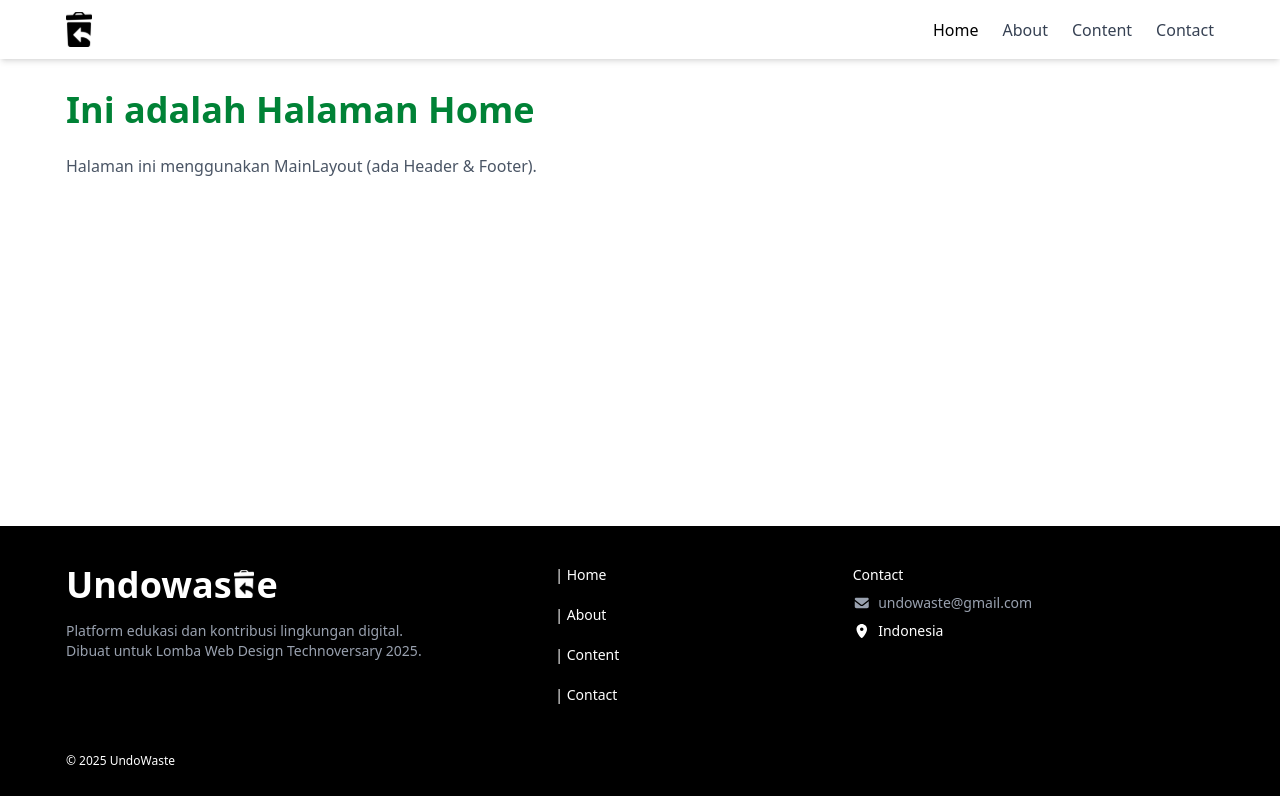
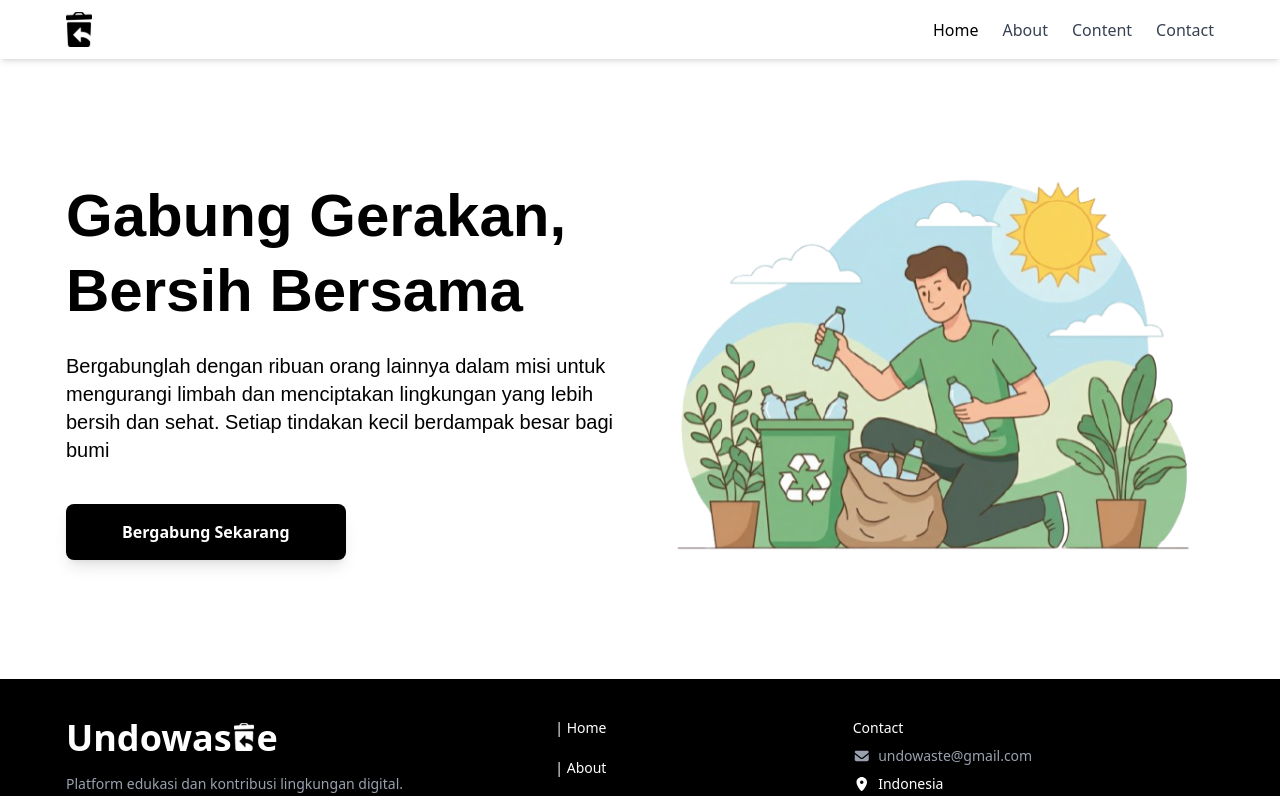
Before and after one commit to AkbarFelda/undowaste, a React (Vite) app: page /home in a window 1280 px wide. Shown: the top 796 px of the page. Built offline with nearby package versions, Linux system fonts and the light colour scheme.

Commit message:
style:[AF] Add TrashHero image and update Home page layout

```diff
--- a/src/assets/index.js
+++ b/src/assets/index.js
@@ -2,6 +2,7 @@ import BlobL from './icons/BlobL.svg';
 import BlobR from './icons/BlobR.svg';
 import Icon404 from './icons/404.svg';
 import UndowasteLogo from './icons/UndowasteLogo.svg';
+import TrashHero from './images/Trash.svg';
 
 
 export {
@@ -9,4 +10,5 @@ export {
   BlobR,
   Icon404,
   UndowasteLogo,
+  TrashHero
 };
--- a/src/pages/Home.jsx
+++ b/src/pages/Home.jsx
@@ -1,15 +1,32 @@
-import React from 'react';
+import React from "react";
+import { TrashHero } from "../assets";
 
 function Home() {
   return (
-    <div className=" bg-white min-h-full">
-      <h1 className="text-4xl font-extrabold text-green-700 mb-6">
-        Ini adalah Halaman Home
-      </h1>
-      <p className="text-gray-600 mb-8">
-        Halaman ini menggunakan MainLayout (ada Header & Footer).
-      </p>
+    <div className="bg-white min-h-full py-12 lg:py-20">
+      <div className="container mx-auto grid grid-cols-1 lg:grid-cols-2 gap-12 items-center">
+        <div className="text-center lg:text-left">
+          <h1 className="text-4xl lg:text-6xl font-extrabold font-primary text-black mb-6 leading-tight">
+            Gabung Gerakan,
+            <br />
+            Bersih Bersama
+          </h1>
+          <p className="text-black font-medium text-xl mb-10 font-secondary max-w-xl lg:mx-0 text-left">
+            Bergabunglah dengan ribuan orang lainnya dalam misi untuk mengurangi
+            limbah dan menciptakan lingkungan yang lebih bersih dan sehat.
+            Setiap tindakan kecil berdampak besar bagi bumi
+          </p>
+          <button className="bg-black text-white py-4 px-14 rounded-lg font-bold shadow-lg hover:bg-gray-800 transition duration-300">
+            Bergabung Sekarang
+          </button>
+        </div>
+        <div className="flex justify-center lg:justify-end mt-10 lg:mt-0">
+          <img src={TrashHero} alt="Logo" className="h-auto w-auto" />
+          <div className="w-full max-w-lg"></div>
+        </div>
+      </div>
     </div>
   );
 }
+
 export default Home;
```
Also changed, not shown: src/assets/images/trash.svg (added).
